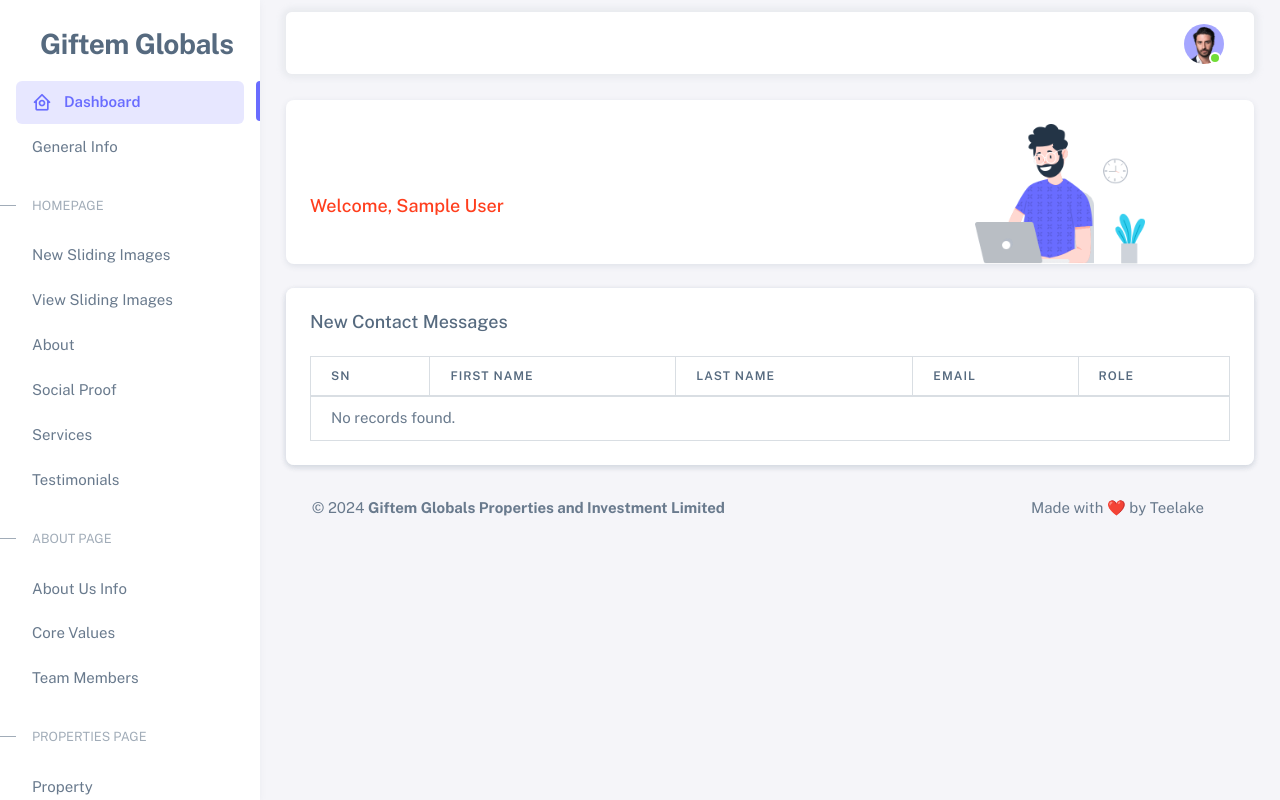
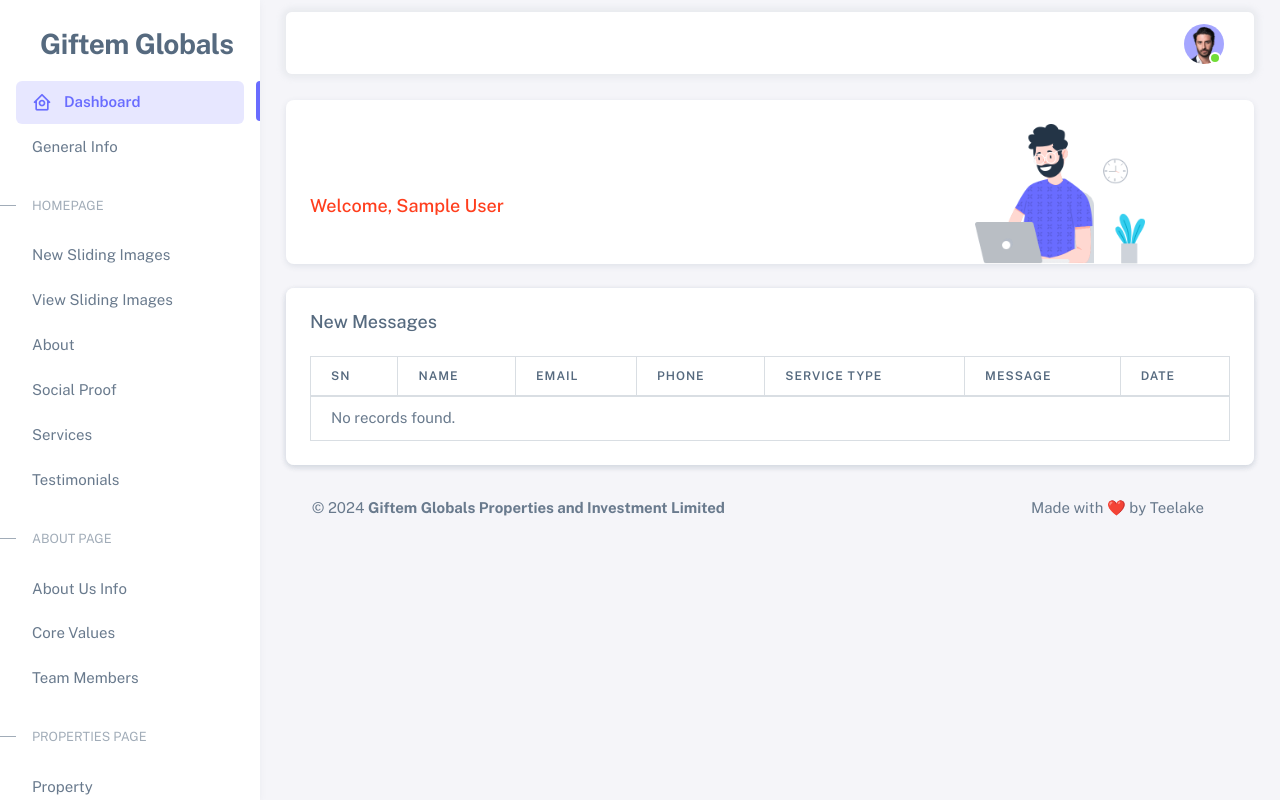
Before and after one commit to teelake/giftem-global-front, a PHP site: page /backend/dashboard.php in a window 1280 px wide. Run offline with PHP 8.4, Linux system fonts and the light colour scheme; the visitor is signed in with stand-in values (Sample User, id 1); data that the repository does not hold is empty; some libraries are stand-ins or nearby versions.

Commit message:
latest update

```diff
--- a/backend/dashboard.php
+++ b/backend/dashboard.php
@@ -15,7 +15,7 @@
 }
 
 // Fetch all sliding images
-$users = $dashboard->getUsers();
+$users = $dashboard->getMessages();
 
 ?>
 
@@ -143,7 +143,7 @@
                   <div class="card">
 
                   <div class="card">
-                <h5 class="card-header">New Contact Messages</h5>
+                <h5 class="card-header">New Messages</h5>
                 <div class="card-body">
                   <div class="table-responsive text-nowrap">
 
@@ -151,10 +151,12 @@
                       <thead>
                         <tr>
                         <th>SN</th>
-                          <th>First Name</th>
-                          <th>Last Name</th>
+                          <th>Name</th>
                           <th>Email </th>
-                          <th>Role</th>
+                          <th>Phone</th>
+                          <th>Service Type</th>
+                          <th>Message</th>
+                           <th>Date</th>
 
                         </tr>
                       </thead>
@@ -163,10 +165,12 @@
                         <?php foreach ($users as $index => $user): ?>
                         <tr>
                         <td><?php echo $index + 1; ?></td>
-                             <td ><?php echo nl2br($user['first_name']); ?></td>
-                            <td ><?php echo nl2br($user['last_name']); ?></td>
-                            <td><?php echo nl2br($user['email']); ?></td>
-                            <td><?php echo nl2br($user['role']); ?></td>
+                             <td ><?php echo nl2br($user['name']); ?></td>
+                            <td ><?php echo nl2br($user['email']); ?></td>
+                            <td><?php echo nl2br($user['phone']); ?></td>
+                            <td><?php echo nl2br($user['service_type']); ?></td>
+                            <td><?php echo nl2br($user['message']); ?></td>
+                            <td><?php echo nl2br($user['created_at']); ?></td>
 
                         </tr>
                     <?php endforeach; ?>
--- a/backend/includes/dashboard.php
+++ b/backend/includes/dashboard.php
@@ -75,6 +75,14 @@
 public function getUsers()
 {
     $query = "SELECT * FROM users ORDER BY id DESC";
+    $stmt = $this->db->prepare($query);
+    $stmt->execute();
+    return $stmt->fetchAll(PDO::FETCH_ASSOC);
+}
+
+public function getMessages()
+{
+    $query = "SELECT * FROM contact_submissions ORDER BY id DESC LIMIT 5";
     $stmt = $this->db->prepare($query);
     $stmt->execute();
     return $stmt->fetchAll(PDO::FETCH_ASSOC);
@@ -859,7 +867,7 @@
 
     public function getTestimonialsInfo() {
         try {
-            $query = "SELECT * FROM testimoniAls WHERE id = 1"; // Assuming a single row exists
+            $query = "SELECT * FROM testimonials WHERE id = 1"; // Assuming a single row exists
             $stmt = $this->db->prepare($query);
             $stmt->execute();
 
--- a/includes/header.php
+++ b/includes/header.php
@@ -29,7 +29,7 @@
                             <nav>
                                 <div class="ltn__main-menu">
                                     <ul>
-                                        <li class=""><a href="#">Home</a>
+                                        <li class=""><a href="/">Home</a>
 
                                         </li>
                                         <li class=""><a href="about.php">About</a>
```
